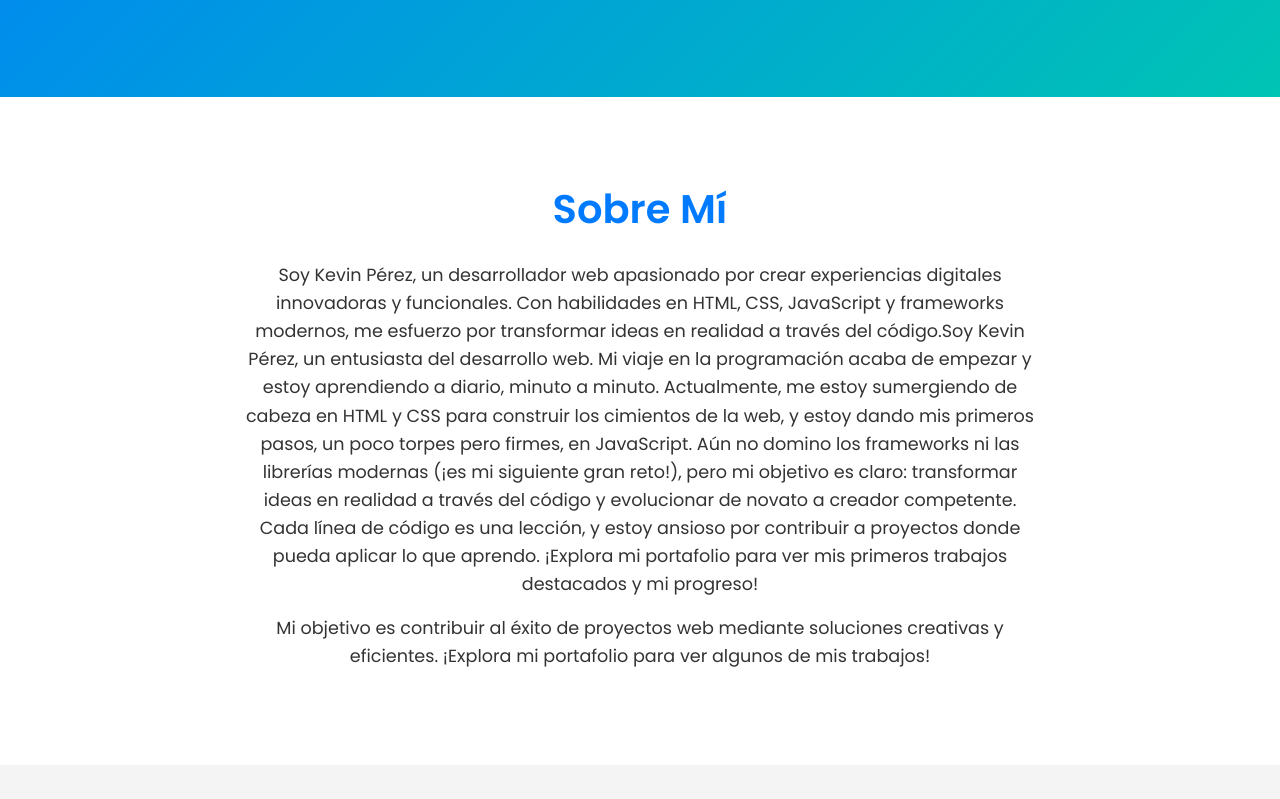
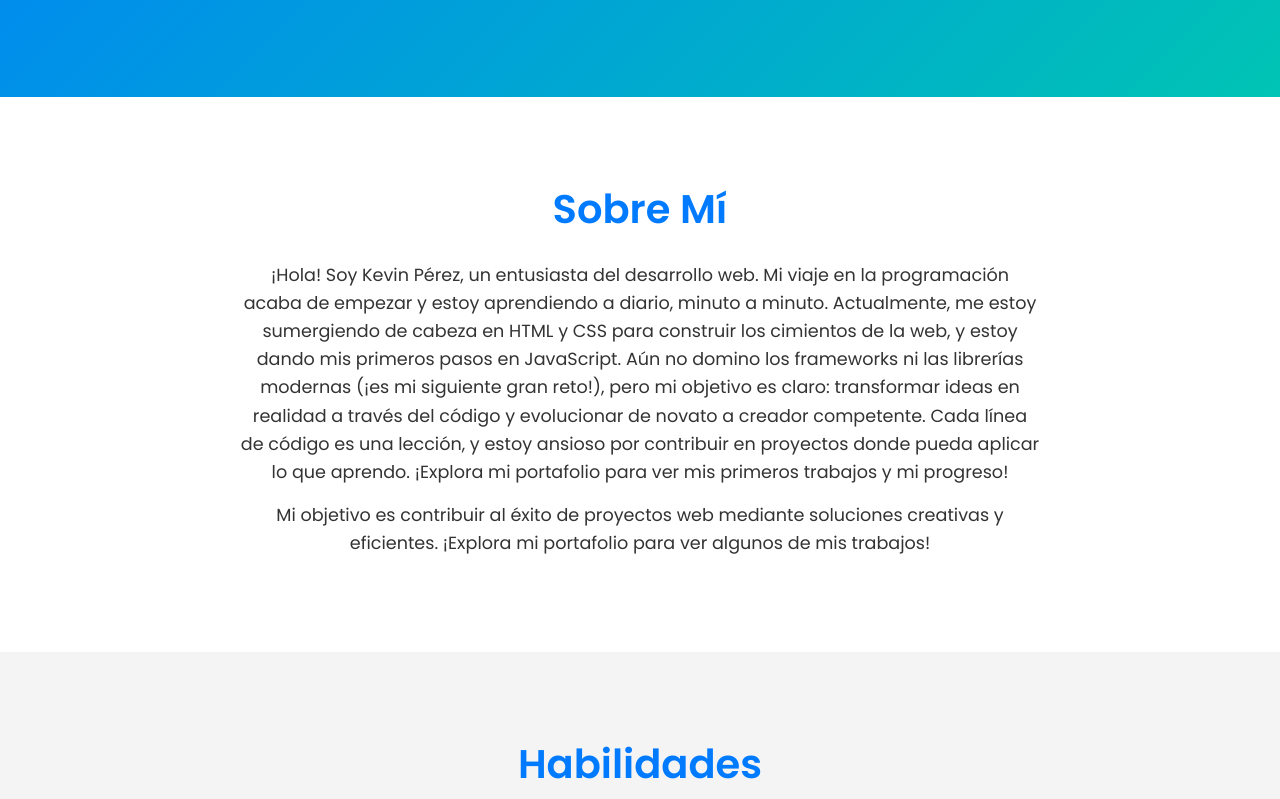
Before and after one commit to KevDeveloperfront/Portafolio, a plain HTML site: page index.html in a window 1280 px wide. Shown: the part 542-1341 px from the top of the page. Drawn offline with nearby package versions, Linux system fonts and the light colour scheme.

Commit message:
refactor: modificación de texto en seccion aboute

```diff
--- a/index.html
+++ b/index.html
@@ -92,21 +92,17 @@
         <div class="about-container">
           <h2>Sobre Mí</h2>
           <p>
-            Soy Kevin Pérez, un desarrollador web apasionado por crear
-            experiencias digitales innovadoras y funcionales. Con habilidades en
-            HTML, CSS, JavaScript y frameworks modernos, me esfuerzo por
-            transformar ideas en realidad a través del código.Soy Kevin Pérez,
-            un entusiasta del desarrollo web. Mi viaje en la programación acaba
-            de empezar y estoy aprendiendo a diario, minuto a minuto.
-            Actualmente, me estoy sumergiendo de cabeza en HTML y CSS para
-            construir los cimientos de la web, y estoy dando mis primeros pasos,
-            un poco torpes pero firmes, en JavaScript. Aún no domino los
-            frameworks ni las librerías modernas (¡es mi siguiente gran reto!),
-            pero mi objetivo es claro: transformar ideas en realidad a través
-            del código y evolucionar de novato a creador competente. Cada línea
-            de código es una lección, y estoy ansioso por contribuir a proyectos
-            donde pueda aplicar lo que aprendo. ¡Explora mi portafolio para ver
-            mis primeros trabajos destacados y mi progreso!
+            ¡Hola! Soy Kevin Pérez, un entusiasta del desarrollo web. Mi viaje
+            en la programación acaba de empezar y estoy aprendiendo a diario,
+            minuto a minuto. Actualmente, me estoy sumergiendo de cabeza en HTML
+            y CSS para construir los cimientos de la web, y estoy dando mis
+            primeros pasos en JavaScript. Aún no domino los frameworks ni las
+            librerías modernas (¡es mi siguiente gran reto!), pero mi objetivo
+            es claro: transformar ideas en realidad a través del código y
+            evolucionar de novato a creador competente. Cada línea de código es
+            una lección, y estoy ansioso por contribuir en proyectos donde pueda
+            aplicar lo que aprendo. ¡Explora mi portafolio para ver mis primeros
+            trabajos y mi progreso!
           </p>
           <p>
             Mi objetivo es contribuir al éxito de proyectos web mediante
```
